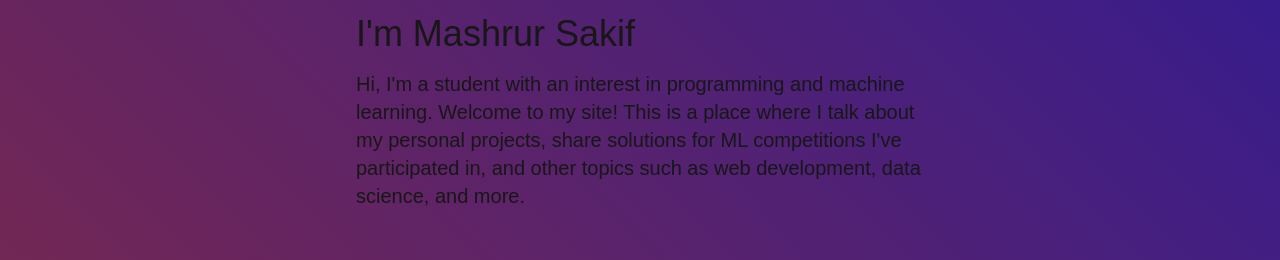
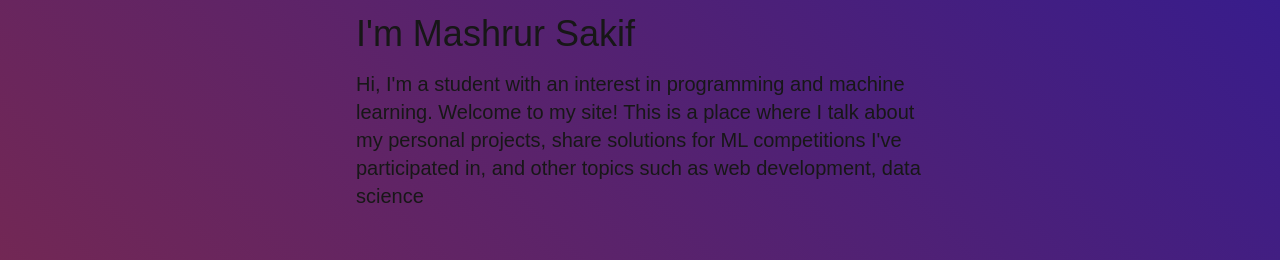
Before and after one commit to mashrursakif/personal-site, a Next.js app: page / in a window 1280 px wide. Shown: the part 181-441 px from the top of the page. Built offline with nearby package versions, Linux system fonts and the light colour scheme.

Commit message:
Update README

```diff
--- a/src/app/content/projects/MLPackage.jsx
+++ b/src/app/content/projects/MLPackage.jsx
@@ -127,7 +127,9 @@
 			</div>
 
 			<div className='mb-8'>
-				<h2 className='text-2xl font-bold mb-4 color-secondary'>Final Notes</h2>
+				<h2 className='text-2xl font-bold mb-4 color-secondary'>
+					Closing Notes
+				</h2>
 
 				<p className='text-lg mb-4'>
 					This is the first Python package I have made, and overall I'm happy
--- a/src/app/page.jsx
+++ b/src/app/page.jsx
@@ -16,7 +16,7 @@
 						learning. Welcome to my site! This is a place where I talk about my
 						personal projects, share solutions for ML competitions I've
 						participated in, and other topics such as web development, data
-						science, and more.
+						science
 					</p>
 				</div>
 			</div>
```
Also changed, not shown: 1 other file (tests, documents, lock files or other folders).
